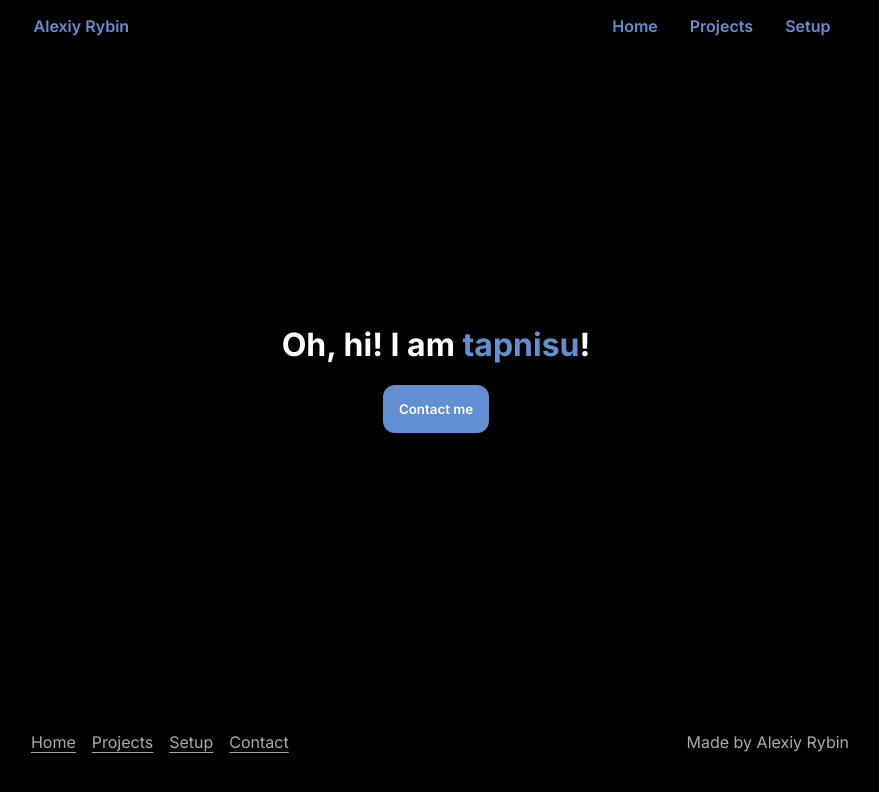
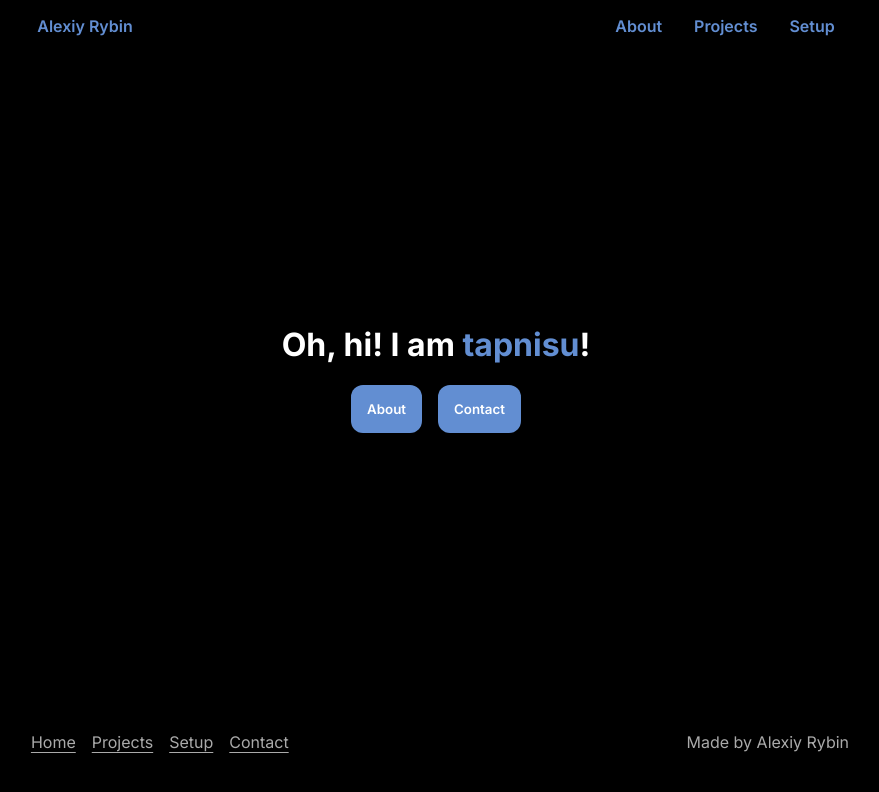
Before and after one commit to tapnisu/tapni.su, a Next.js app: page / in a window 1280 px wide. Shown: the top 792 px of the page, without its empty margins (204-1083 px from the left). Built offline with nearby package versions, Linux system fonts and the light colour scheme.

Commit message:
About page

```diff
--- a/components/navbar/index.tsx
+++ b/components/navbar/index.tsx
@@ -2,7 +2,7 @@ import Link from "next/link";
 import styles from "./navbar.module.css";
 
 const paths = [
-  { name: "Home", url: "/" },
+  { name: "About", url: "/about" },
   {
     name: "Projects",
     url: "/projects",
@@ -14,8 +14,15 @@ export default function Navbar() {
   return (
     <nav className={styles.navbar}>
       <div className={styles.title}>
-        <div className={styles.linkName}>Alexiy Rybin</div>
+        <div className={styles.linksContainer}>
+          <div className={styles.link}>
+            <Link className={styles.linkName} href="/">
+              Alexiy Rybin
+            </Link>
+          </div>
+        </div>
       </div>
+
       <div className={styles.linksContainer}>
         {paths?.map((info: { name: string; url: string }) => (
           <div className={styles.link} key={info.name}>
--- a/components/navbar/navbar.module.css
+++ b/components/navbar/navbar.module.css
@@ -15,11 +15,6 @@
 }
 
 .title {
-  border-radius: 9999px;
-
-  padding-top: 0.5rem;
-  padding-bottom: 0.5rem;
-
   display: none;
 }
 
--- a/pages/about.tsx
+++ b/pages/about.tsx
@@ -3,9 +3,8 @@ import BasePageLayout from "@components/basePageLayout";
 export default function AboutPage() {
   return (
     <BasePageLayout>
-      <div className="container-center">
-        <h1>About me</h1>
-      </div>
+      <h1>About me</h1>
+      <p>Oh, hi!</p>
     </BasePageLayout>
   );
 }
--- /dev/null
+++ b/pages/index.module.css
@@ -0,0 +1,3 @@
+.buttonLink {
+  margin: var(--gap-half);
+}
--- a/pages/index.tsx
+++ b/pages/index.tsx
@@ -1,5 +1,16 @@
 import BasePageLayout from "@components/basePageLayout";
 import Link from "next/link";
+import styles from "./index.module.css";
+
+interface buttonLink {
+  value: string;
+  href: string;
+}
+
+const buttonLinks: buttonLink[] = [
+  { value: "About", href: "/about" },
+  { value: "Contact", href: "/contact" },
+];
 
 export default function HomePage() {
   return (
@@ -9,9 +20,17 @@ export default function HomePage() {
           Oh, hi! I am <span className="color-accent">tapnisu</span>!
         </h1>
 
-        <Link href="/contact">
-          <button>Contact me</button>
-        </Link>
+        <span>
+          {buttonLinks.map((buttonLink) => (
+            <Link
+              href={buttonLink.href}
+              key={buttonLink.value}
+              className={styles.buttonLink}
+            >
+              <button>{buttonLink.value}</button>
+            </Link>
+          ))}
+        </span>
       </div>
     </BasePageLayout>
   );
--- a/styles/globals.css
+++ b/styles/globals.css
@@ -4,6 +4,7 @@
   --text-secondary: #aaa;
 
   --accent: #628ed2;
+  --accent-darker: #5379b3;
 
   --bg: #000;
   --bg-75: rgba(0, 0, 0, 0.75);
@@ -54,7 +55,7 @@ button {
 
   &:hover {
     cursor: pointer;
-    background: var(--accent);
+    background: var(--accent-darker);
   }
 }
 
```
